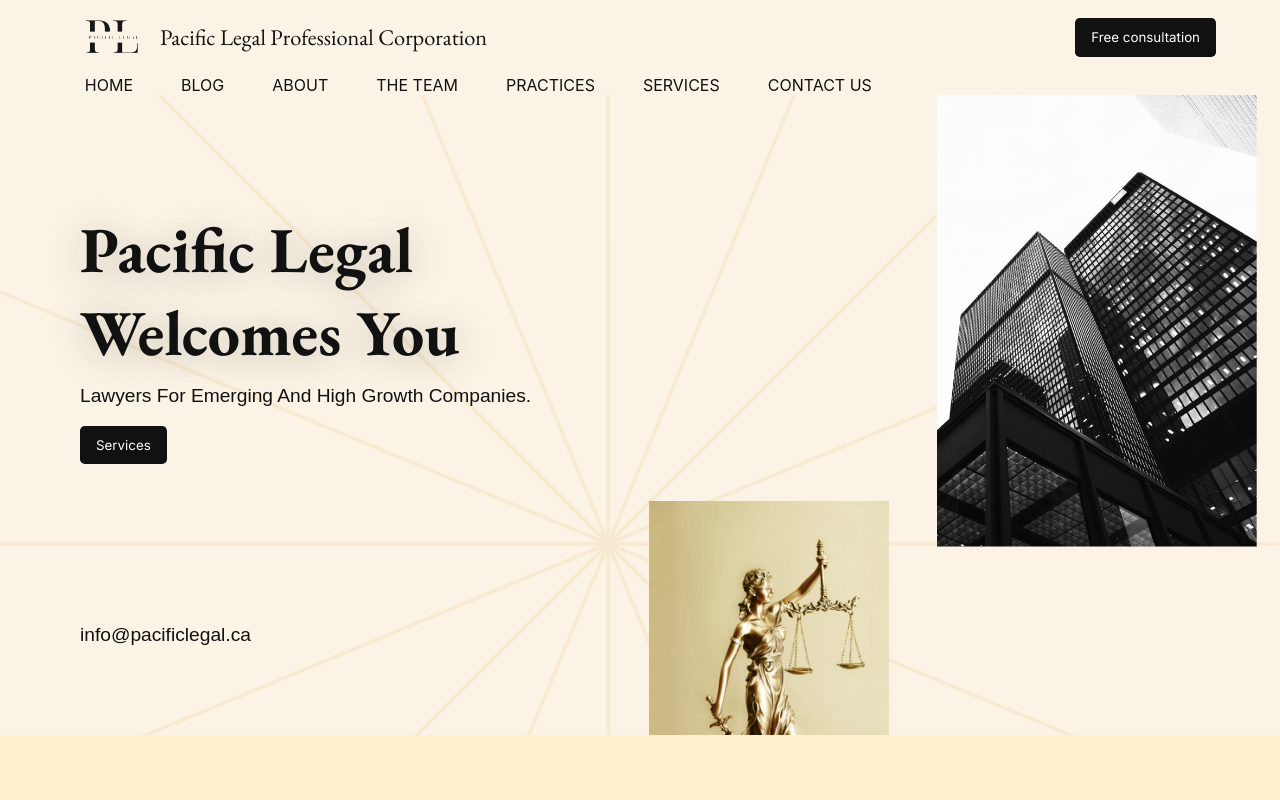
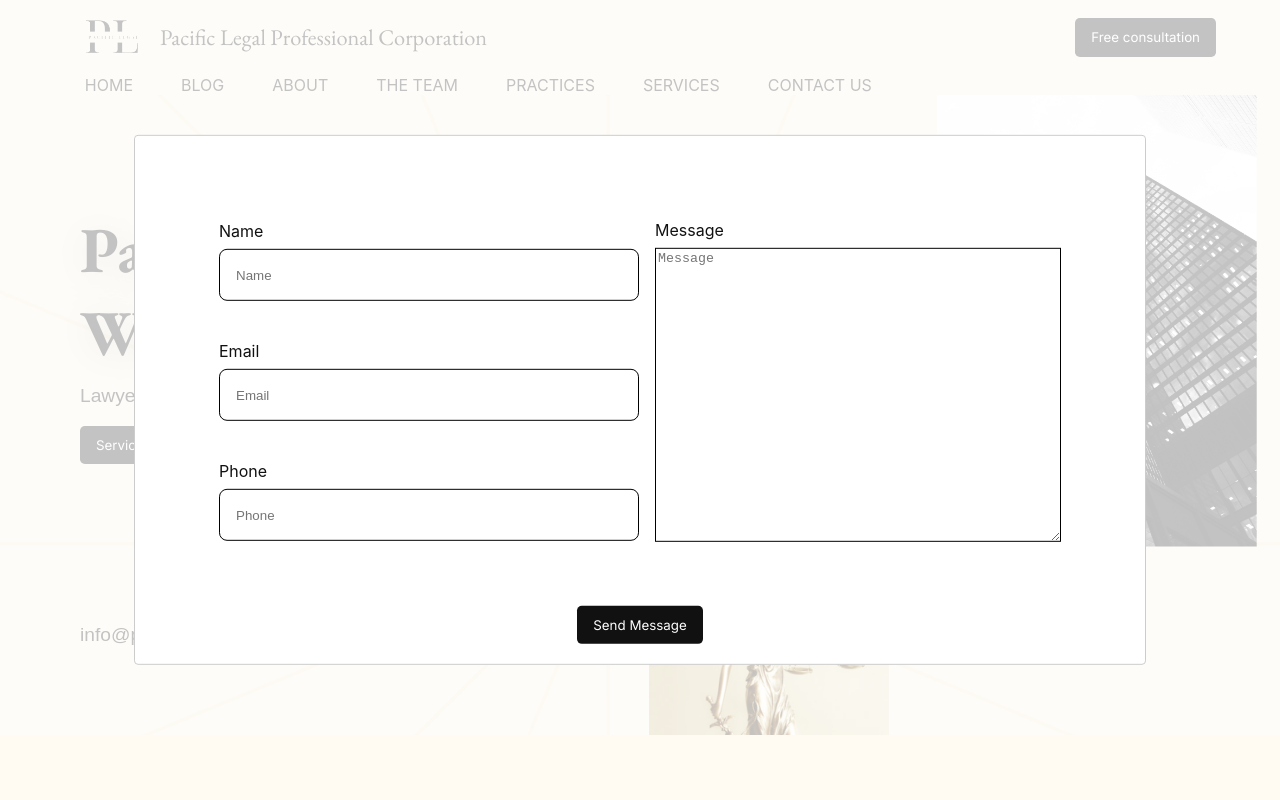
Before and after one commit to Himmu5/pacific-legal, a React (Create React App) app: page / in a window 1280 px wide. Both pictures are taken after a click on the button "Free consultation". Shown: the top 800 px of the page. Built offline with nearby package versions, Linux system fonts and the light colour scheme.

Commit message:
add modal

```diff
--- a/package.json
+++ b/package.json
@@ -8,6 +8,7 @@
     "@testing-library/user-event": "^13.5.0",
     "react": "^18.2.0",
     "react-dom": "^18.2.0",
+    "react-modal": "^3.16.1",
     "react-router-dom": "^6.10.0",
     "react-scripts": "5.0.1",
     "web-vitals": "^2.1.4"
--- a/src/components/Navbar/Navbar.css
+++ b/src/components/Navbar/Navbar.css
@@ -62,6 +62,53 @@
   gap: 1rem;
 }
 
+
+.freeconsult-form{
+  padding: 4rem;
+  /* width: 60rem; */
+  min-height: 10rem;
+  border-radius: 1rem;
+  background-color: white;
+  display: flex;
+
+  justify-content: center;
+  align-items: center;
+  flex-direction: row;
+  gap: 1rem;
+
+}
+.free-consult-cta{
+  display: flex;
+  justify-content: center;
+  align-items: center;
+}
+
+.free-consult-right-in{
+  height: 18rem;
+}
+.free-consult-left{
+  display: flex;
+flex-direction: column;
+justify-content: space-between;
+  height: 20rem;
+}
+
+.consult-input{
+  background-color: white;
+  border: 1px solid black;
+  width: 25rem;
+}
+
+label,input{
+  display: block;
+}
+
+.free-consult-form-fields{
+  display: flex;
+  flex-direction: column;
+gap: 0.5rem;
+}
+
 @media only screen and (max-width: 600px) {
   .items{
     display: flex;
@@ -87,4 +134,24 @@
     width: 3rem;
     display: block;
   }
+  .freeconsult-form{
+    padding: 4rem;
+    /* width: 60rem; */
+    min-height: 10rem;
+    border-radius: 1rem;
+    background-color: white;
+    display: flex;
+
+    justify-content: center;
+    align-items: center;
+    flex-direction: column;
+    gap: 1rem;
+
+  }
+  .consult-input{
+    background-color: white;
+    border: 1px solid black;
+    width: 60vw;
+  }
+
 }
--- a/src/components/Navbar/Navbar.jsx
+++ b/src/components/Navbar/Navbar.jsx
@@ -5,11 +5,66 @@
 import {  Link } from "react-router-dom";
 import menu from '../../assets/menu.png';
 import { useState } from 'react';
+import Modal from 'react-modal';
 
 function Navbar() {
+
+  const customStyles = {
+    content: {
+      top: '50%',
+      left: '50%',
+      right: 'auto',
+      bottom: 'auto',
+      marginRight: '-50%',
+      transform: 'translate(-50%, -50%)',
+    },
+  };
+
+  const [modalIsOpen, setIsOpen] = useState(false);
   const [isMenuOpened, setMenuOpened] = useState(false);
+  function openModal() {
+    setIsOpen(true);
+  }
+
+
+
+  function closeModal() {
+    setIsOpen(false);
+  }
+
   return (
 <>
+<Modal
+        isOpen={modalIsOpen}
+        onRequestClose={closeModal}
+        style={customStyles}
+        contentLabel="Example Modal"
+      >
+      <div className="freeconsult-form">
+        <div className='free-consult-left'>
+        <div className="free-consult-form-fields">
+        <label for="name">Name</label>
+        <input type="text" name="" id="name" className='consult-input' placeholder="Name"/>
+        </div>
+       <div className="free-consult-form-fields">
+       <label for="email">Email</label>
+        <input type="text" name="" id="email" className='consult-input' placeholder="Email"/>
+
+       </div>
+       <div className="free-consult-form-fields">
+       <label for="phone">Phone</label>
+        <input type="text" name="" id="phone" className='consult-input' placeholder="Phone"/>
+
+       </div>
+        </div>
+      <div className="free-consult-form-fields free-consult-right">
+      <label for="message">Message</label>
+      <textarea name="" id="message" className='consult-input free-consult-right-in' cols="30" rows="10" placeholder='Message'></textarea>
+      </div>
+
+      </div>
+      <div className='free-consult-cta'><CTAButton title="Send Message" handleClick={closeModal}/></div>
+      </Modal>
 <div className='nav-r1-c-all'>
 <div className='nav-r1-c1'>
 <img src={logo} alt="" className='logo'/>
@@ -17,7 +72,7 @@
 </div>
 <div className='right-content'>
 <div>
-<CTAButton title="Free consultation" handleClick={()=>{console.log("clicked")}}/>
+<CTAButton title="Free consultation" handleClick={openModal}/>
 </div>
 <div>
   <img src={menu} alt="" className='menu' onClick={()=>{
```
Also changed, not shown: 1 other file (tests, documents, lock files or other folders).
